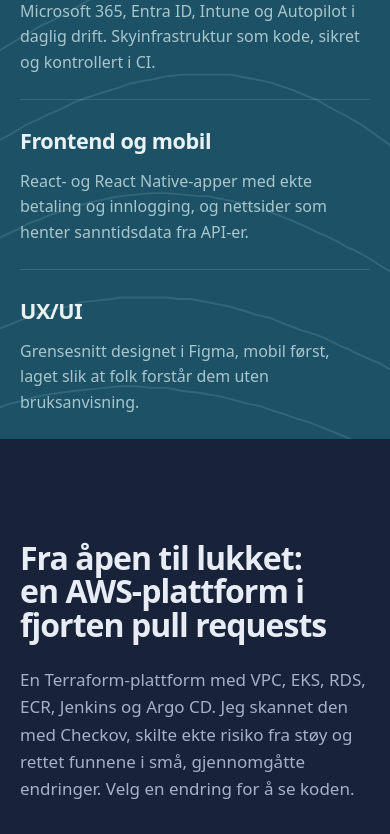
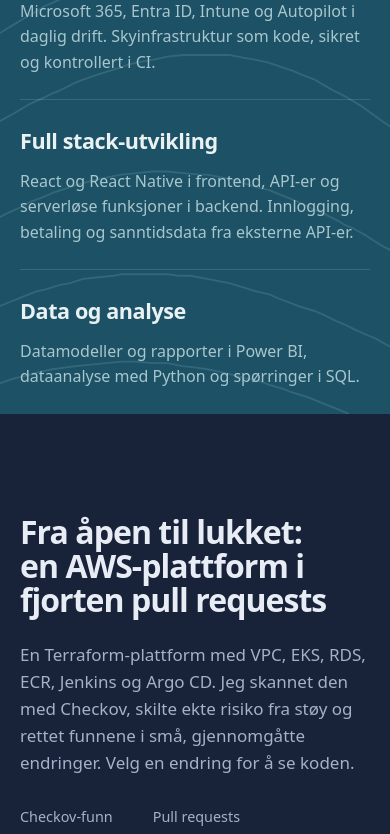
Before and after one commit to tobolovskaya/my-portfolio, a React (Vite) app: page / in a window 390 px wide. Shown: the part 1119-1953 px from the top of the page. Built offline with nearby package versions, Linux system fonts and the light colour scheme; no server answers.

Commit message:
Replace Front-end/mobile and UX/UI tracks with full-stack development and data & analytics

```diff
--- a/index.html
+++ b/index.html
@@ -3,11 +3,11 @@
   <head>
     <meta charset="UTF-8" />
     <meta name="viewport" content="width=device-width, initial-scale=1.0" />
-    <title>Yevheniia Tobolovska · IT-drift, sikkerhet og frontend</title>
-    <meta name="description" content="IT-drift og sikkerhet, skyinfrastruktur som kode, og frontend- og mobilutvikling. Basert i Norge." />
+    <title>Yevheniia Tobolovska · IT-drift, sikkerhet og utvikling</title>
+    <meta name="description" content="IT-drift og sikkerhet, skyinfrastruktur som kode, full stack-utvikling og dataanalyse. Basert i Norge." />
     <meta name="theme-color" content="#1d5266" />
     <meta property="og:title" content="Yevheniia Tobolovska" />
-    <meta property="og:description" content="IT Operations & Security · Front-End & Mobile · UX/UI" />
+    <meta property="og:description" content="IT Operations & Security · Full-Stack Development · Data & Analytics" />
     <meta property="og:type" content="website" />
     <link rel="icon" href="/favicon.png" type="image/png" sizes="64x64" />
     <link rel="apple-touch-icon" href="/apple-touch-icon.png" />
--- a/src/data.js
+++ b/src/data.js
@@ -195,18 +195,18 @@ export const ui = {
 export const tracks = {
   nb: [
     { title: "IT-drift og sikkerhet", text: "Microsoft 365, Entra ID, Intune og Autopilot i daglig drift. Skyinfrastruktur som kode, sikret og kontrollert i CI." },
-    { title: "Frontend og mobil", text: "React- og React Native-apper med ekte betaling og innlogging, og nettsider som henter sanntidsdata fra API-er." },
-    { title: "UX/UI", text: "Grensesnitt designet i Figma, mobil først, laget slik at folk forstår dem uten bruksanvisning." },
+    { title: "Full stack-utvikling", text: "React og React Native i frontend, API-er og serverløse funksjoner i backend. Innlogging, betaling og sanntidsdata fra eksterne API-er." },
+    { title: "Data og analyse", text: "Datamodeller og rapporter i Power BI, dataanalyse med Python og spørringer i SQL." },
   ],
   uk: [
     { title: "IT-експлуатація та безпека", text: "Microsoft 365, Entra ID, Intune і Autopilot у щоденній роботі. Хмарна інфраструктура як код, захищена й перевірена в CI." },
-    { title: "Фронтенд і мобільна розробка", text: "Застосунки на React і React Native зі справжніми платежами та входом, і сайти, що беруть живі дані з API." },
-    { title: "UX/UI", text: "Інтерфейси, спроєктовані у Figma: спершу для мобільних і так, щоб їх розуміли без інструкції." },
+    { title: "Full stack-розробка", text: "React і React Native на фронтенді, API та серверлес-функції на бекенді. Вхід, платежі й живі дані із зовнішніх API." },
+    { title: "Дані та аналітика", text: "Моделі даних і звіти в Power BI, аналіз даних на Python і запити SQL." },
   ],
   en: [
     { title: "IT Operations & Security", text: "Microsoft 365, Entra ID, Intune and Autopilot in daily operations. Cloud infrastructure as code, hardened and checked in CI." },
-    { title: "Front-End & Mobile", text: "React and React Native apps with real payments and sign-in, and websites that pull live data from APIs." },
-    { title: "UX/UI", text: "Interfaces designed in Figma, mobile first, built so people understand them without a manual." },
+    { title: "Full-Stack Development", text: "React and React Native on the front end, APIs and serverless functions on the back end. Sign-in, payments and live data from external APIs." },
+    { title: "Data & Analytics", text: "Data models and reports in Power BI, data analysis in Python and SQL queries." },
   ],
 };
 
```
